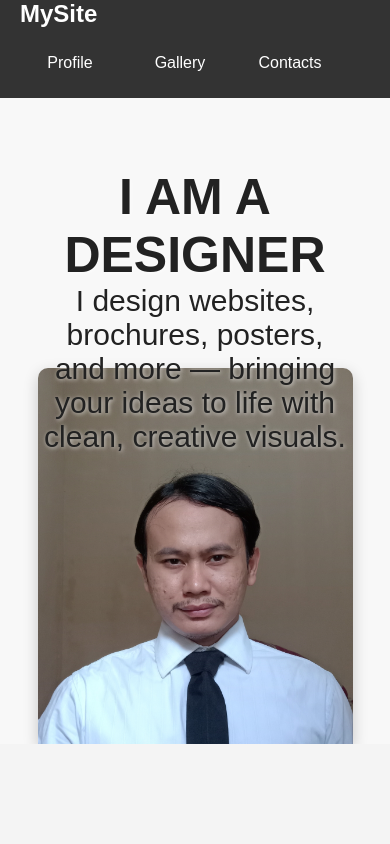
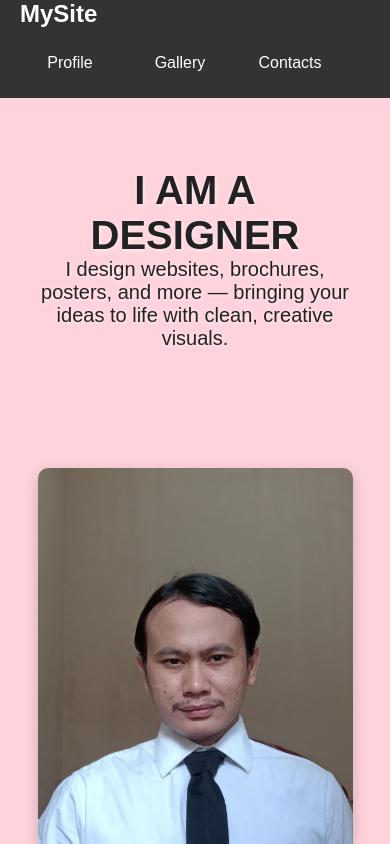
Before and after one commit to saaddudin-5520119102/saaddudin-5520119102.github.io, a plain HTML site: page index.html in a window 390 px wide. Drawn offline with Linux system fonts and the light colour scheme.

Commit message:
perubahan 23072025,6:24

```diff
--- a/style.css
+++ b/style.css
@@ -175,8 +175,16 @@
 		/* Responsive Media Queries */
 		@media (max-width: 768px) {
 			.jumbotron {
+/*				flex-direction: column;*/
+				flex-direction: row;
+				text-align: center;
+/*				height: 100vh;*/
+				background-color: pink;
+				background-size: cover;
+			}
+
+			.content {
 				flex-direction: column;
-				text-align: center;
 			}
 
 			.textAnimated,
@@ -194,6 +202,12 @@
 		}
 
 		@media (max-width: 480px) {
+			.jumbotron {
+/*				height: 50vh;*/
+				background-color: pink;
+				background-size: cover;
+			}
+
 			.topNavOptions ul {
 				flex-direction: column;
 				align-items: flex-start;
@@ -204,4 +218,12 @@
 				flex-direction: column;
 				align-items: flex-start;
 			}
+
+			.textAnimated > div h1{
+			font-size: 40px;
+			}
+
+			.textAnimated > div p{
+				font-size: 20px;
+			}
 		}
```
